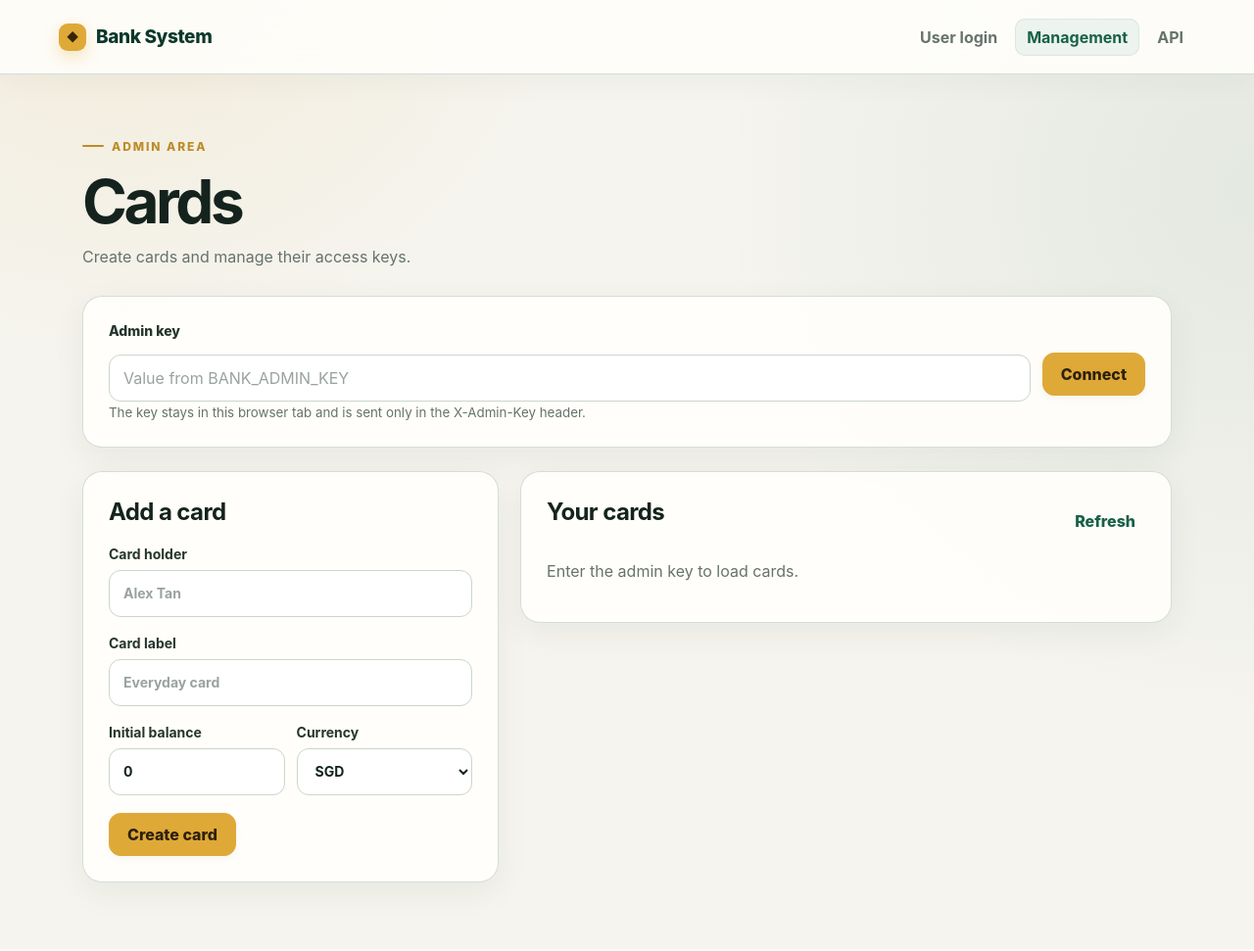
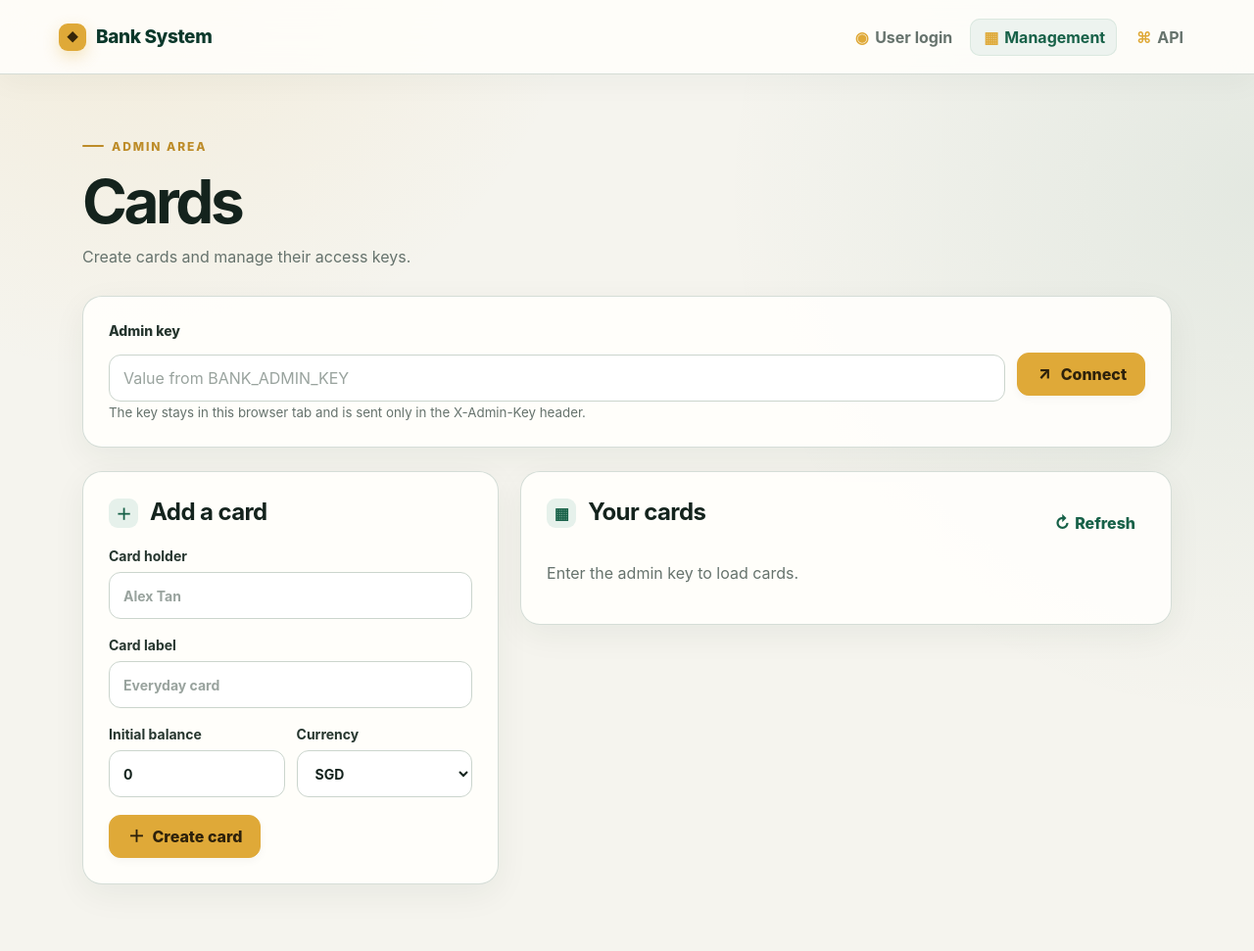
Before and after one commit to zimoliu-vt/bank-system, a Flask app: page /managment in a window 1280 px wide. Shown: the whole page at 98% size. Before the commit the page ends 925 px from the top, so only its background shows below. Run offline with Flask 3, Linux system fonts and the light colour scheme.

Commit message:
Add icons across bank interface

```diff
--- a/static/style.css
+++ b/static/style.css
@@ -18,6 +18,8 @@ button,input,select { font:inherit; }
 .nav nav a.active { box-shadow:inset 0 0 0 1px #dbe8e0; }
 .nav form { margin:0; }
 .icon { display:inline-grid; place-items:center; width:1.2em; color:var(--gold); }
+.action-icon { display:inline-grid; place-items:center; min-width:1.1em; font-size:1.05em; line-height:1; }
+.heading-icon { display:inline-grid; place-items:center; width:30px; height:30px; margin-right:7px; border-radius:9px; background:#e6f1eb; color:var(--green); font-size:16px; vertical-align:middle; }
 .hero-shell,.page { width:min(1160px,100%); margin:auto; padding:68px 24px; }
 .hero { position:relative; isolation:isolate; overflow:hidden; min-height:475px; padding:76px; border-radius:34px; color:#fff; background:linear-gradient(135deg,#092f24 0%,#10513d 52%,#24785c 100%); box-shadow:0 32px 80px rgba(11,56,43,.23); }
 .hero::before,.hero::after { content:""; position:absolute; z-index:-1; border-radius:50%; border:1px solid rgba(255,255,255,.12); }
@@ -30,7 +32,7 @@ button,input,select { font:inherit; }
 .hero p { max-width:660px; color:#d9ebe4; font-size:19px; line-height:1.7; }
 .actions,.inline,.section-title,.form-row { display:flex; align-items:center; gap:12px; }
 .actions { margin-top:30px; }
-.button { display:inline-flex; align-items:center; justify-content:center; min-height:44px; padding:11px 18px; border:1px solid var(--line-strong); border-radius:12px; background:#fff; color:var(--ink); font-weight:800; text-decoration:none; cursor:pointer; box-shadow:0 3px 8px rgba(20,35,29,.04); }
+.button { display:inline-flex; align-items:center; justify-content:center; gap:7px; min-height:44px; padding:11px 18px; border:1px solid var(--line-strong); border-radius:12px; background:#fff; color:var(--ink); font-weight:800; text-decoration:none; cursor:pointer; box-shadow:0 3px 8px rgba(20,35,29,.04); }
 .button:hover { border-color:#aebdb2; transform:translateY(-1px); box-shadow:0 8px 20px rgba(20,35,29,.10); }
 .button.primary { border-color:var(--gold); background:var(--gold); color:#2d210b; }
 .button.primary:hover { background:#e8b64b; box-shadow:0 9px 22px rgba(223,169,56,.26); }
@@ -41,6 +43,9 @@ button,input,select { font:inherit; }
 .security-grid article,.panel,.endpoint { border:1px solid rgba(210,220,213,.92); border-radius:20px; background:rgba(255,254,251,.93); box-shadow:0 10px 34px rgba(21,54,42,.06); }
 .security-grid article { position:relative; overflow:hidden; padding:27px; }
 .security-grid article::before { content:"✓"; display:grid; place-items:center; width:30px; height:30px; margin-bottom:24px; border-radius:9px; background:#e4f1ea; color:var(--green); font-weight:900; }
+.security-grid article:nth-child(1)::before { content:"◇"; }
+.security-grid article:nth-child(2)::before { content:"1"; }
+.security-grid article:nth-child(3)::before { content:"#"; }
 .security-grid strong,.security-grid span { display:block; }
 .security-grid strong { font-size:17px; }
 .security-grid span { margin-top:8px; color:var(--muted); line-height:1.55; }
--- a/templates/api.html
+++ b/templates/api.html
@@ -1,6 +1,6 @@
 <!doctype html>
 <html lang="en"><head><meta charset="utf-8"><meta name="viewport" content="width=device-width,initial-scale=1"><title>API · Bank System</title><link rel="stylesheet" href="{{ url_for('static', filename='style.css') }}"></head>
-<body><header class="nav"><a class="brand" href="/"><span class="icon">◆</span> Bank System</a><nav><a href="/login">User login</a><a href="/management">Management</a><a class="active" href="/api">API</a></nav></header>
+<body><header class="nav"><a class="brand" href="/"><span class="icon">◆</span> Bank System</a><nav><a href="/login"><span class="icon">◉</span> User login</a><a href="/management"><span class="icon">▦</span> Management</a><a class="active" href="/api"><span class="icon">⌘</span> API</a></nav></header>
 <main class="page docs"><span class="eyebrow">API DOCUMENTATION</span><h1>Bank System API</h1><p>User payments require a login session created with a card number and password. Management endpoints use <code>X-Admin-Key</code>; lower-level card endpoints use <code>X-API-Key</code>.</p><div class="warning"><strong>Demo only.</strong> This project is not a real bank or payment processor and should not hold real financial data.</div>
 <section class="endpoint"><span class="method post">POST</span><code>/api/auth/login</code><p>Log in with the full card number and password. Retain the returned session cookie and CSRF token.</p><pre>curl -c session.txt -X POST http://127.0.0.1:2501/api/auth/login \
   -H "Content-Type: application/json" \
--- a/templates/exchange.html
+++ b/templates/exchange.html
@@ -2,4 +2,4 @@
 <html lang="en"><head><meta charset="utf-8"><meta name="viewport" content="width=device-width,initial-scale=1"><meta name="csrf-token" content="{{ csrf_token }}"><title>Exchange · Bank System</title><link rel="stylesheet" href="{{ url_for('static', filename='style.css') }}"></head>
 <body><header class="nav"><a class="brand" href="/account"><span class="icon">◆</span> Bank System</a><nav><a href="/account"><span class="icon">⌂</span> Account</a><a href="/payments"><span class="icon">➜</span> Pay</a><a class="active" href="/exchange"><span class="icon">⇄</span> Exchange</a><form action="/logout" method="post"><button class="nav-button">Log out</button></form></nav></header>
 <main class="page payment-page"><span class="eyebrow">CURRENCY EXCHANGE</span><h1>Exchange money</h1><p class="lead">Convert money between balances in your account using the latest available reference rate.</p><div class="balance-chips">{% for currency, amount in card.balances.items() if amount|float != 0 %}<button type="button" class="balance-chip" data-currency="{{ currency }}" data-amount="{{ amount }}" title="Select {{ currency }}; click again to use the full balance"><strong>{{ currency }}</strong> {{ amount }}</button>{% else %}<span class="empty-balance">No available balance</span>{% endfor %}</div>
-<form id="exchange-form" class="panel payment-form"><div class="form-row"><label>From<select name="from_currency" required>{% for currency, amount in card.balances.items() if amount|float != 0 %}<option>{{ currency }}</option>{% else %}<option value="" disabled selected>No available balance</option>{% endfor %}</select></label><label>To<select name="to_currency">{% for currency in ['USD','SGD','EUR','GBP','CNY'] %}<option>{{ currency }}</option>{% endfor %}</select></label></div><label>Amount<input name="amount" type="number" min="0.01" step="0.01" required placeholder="25.00"></label><button class="button" id="quote-button" type="button">Get quote</button><button class="button primary" id="exchange-button" type="submit" disabled>Confirm exchange</button></form><div id="exchange-result" class="notice hidden"></div><p class="muted rate-note">Reference rates may be delayed and are for this demo only.</p></main><script src="{{ url_for('static', filename='exchange.js') }}"></script></body></html>
+<form id="exchange-form" class="panel payment-form"><div class="form-row"><label>From<select name="from_currency" required>{% for currency, amount in card.balances.items() if amount|float != 0 %}<option>{{ currency }}</option>{% else %}<option value="" disabled selected>No available balance</option>{% endfor %}</select></label><label>To<select name="to_currency">{% for currency in ['USD','SGD','EUR','GBP','CNY'] %}<option>{{ currency }}</option>{% endfor %}</select></label></div><label>Amount<input name="amount" type="number" min="0.01" step="0.01" required placeholder="25.00"></label><button class="button" id="quote-button" type="button"><span class="action-icon">⌁</span> Get quote</button><button class="button primary" id="exchange-button" type="submit" disabled><span class="action-icon">⇄</span> Confirm exchange</button></form><div id="exchange-result" class="notice hidden"></div><p class="muted rate-note">Reference rates may be delayed and are for this demo only.</p></main><script src="{{ url_for('static', filename='exchange.js') }}"></script></body></html>
--- a/templates/index.html
+++ b/templates/index.html
@@ -1,5 +1,5 @@
 <!doctype html>
 <html lang="en"><head><meta charset="utf-8"><meta name="viewport" content="width=device-width,initial-scale=1"><title>Bank System</title><link rel="stylesheet" href="{{ url_for('static', filename='style.css') }}"></head>
-<body><header class="nav"><a class="brand" href="/"><span class="icon">◆</span> Bank System</a><nav><a href="/login">Login</a><a href="/management">Management</a><a href="/api">API</a></nav></header>
-<main class="hero-shell"><section class="hero"><span class="eyebrow">LOCAL DEMO BANK</span><h1>Simple banking with keys that stay private.</h1><p>Log in with your card number and password to see your balance, review spending, and make protected payments.</p><div class="actions"><a class="button primary" href="/login">Log in</a><a class="button" href="/management">Manage cards</a></div></section>
+<body><header class="nav"><a class="brand" href="/"><span class="icon">◆</span> Bank System</a><nav><a href="/login"><span class="icon">◉</span> Login</a><a href="/management"><span class="icon">▦</span> Management</a><a href="/api"><span class="icon">⌘</span> API</a></nav></header>
+<main class="hero-shell"><section class="hero"><span class="eyebrow">LOCAL DEMO BANK</span><h1>Simple banking with keys that stay private.</h1><p>Log in with your card number and password to see your balance, review spending, and make protected payments.</p><div class="actions"><a class="button primary" href="/login"><span class="action-icon">→</span> Log in</a><a class="button" href="/management"><span class="action-icon">▦</span> Manage cards</a></div></section>
 <section class="security-grid"><article><strong>One key per card</strong><span>Compromising one key does not expose every card.</span></article><article><strong>Shown only once</strong><span>Save new keys when they are created or replaced.</span></article><article><strong>Hashed at rest</strong><span>Raw card keys are never written to the database.</span></article></section></main></body></html>
--- a/templates/login.html
+++ b/templates/login.html
@@ -1,4 +1,4 @@
 <!doctype html>
 <html lang="en"><head><meta charset="utf-8"><meta name="viewport" content="width=device-width,initial-scale=1"><title>Login · Bank System</title><link rel="stylesheet" href="{{ url_for('static', filename='style.css') }}"></head>
-<body><header class="nav"><a class="brand" href="/"><span class="icon">◆</span> Bank System</a><nav><a class="active" href="/login">Login</a><a href="/management">Management</a><a href="/api">API</a></nav></header>
-<main class="auth-page"><form method="post" class="panel auth-card"><span class="eyebrow">CARDHOLDER LOGIN</span><h1>Welcome back</h1><p>Enter your 8-digit card number and password to view your account.</p>{% if error %}<div class="notice error">{{ error }}</div>{% endif %}<label>Card number<input name="card_number" inputmode="numeric" autocomplete="cc-number" minlength="8" maxlength="9" required placeholder="4000 0000"></label><label>Password<input name="password" type="password" autocomplete="current-password" required></label><button class="button primary full" type="submit">Log in</button></form></main></body></html>
+<body><header class="nav"><a class="brand" href="/"><span class="icon">◆</span> Bank System</a><nav><a class="active" href="/login"><span class="icon">◉</span> Login</a><a href="/management"><span class="icon">▦</span> Management</a><a href="/api"><span class="icon">⌘</span> API</a></nav></header>
+<main class="auth-page"><form method="post" class="panel auth-card"><span class="eyebrow">CARDHOLDER LOGIN</span><h1>Welcome back</h1><p>Enter your 8-digit card number and password to view your account.</p>{% if error %}<div class="notice error">{{ error }}</div>{% endif %}<label>Card number<input name="card_number" inputmode="numeric" autocomplete="cc-number" minlength="8" maxlength="9" required placeholder="4000 0000"></label><label>Password<input name="password" type="password" autocomplete="current-password" required></label><button class="button primary full" type="submit"><span class="action-icon">→</span> Log in</button></form></main></body></html>
--- a/templates/management.html
+++ b/templates/management.html
@@ -1,9 +1,9 @@
 <!doctype html>
 <html lang="en"><head><meta charset="utf-8"><meta name="viewport" content="width=device-width,initial-scale=1"><title>Management · Bank System</title><link rel="stylesheet" href="{{ url_for('static', filename='style.css') }}"></head>
-<body><header class="nav"><a class="brand" href="/"><span class="icon">◆</span> Bank System</a><nav><a href="/login">User login</a><a class="active" href="/management">Management</a><a href="/api">API</a></nav></header>
+<body><header class="nav"><a class="brand" href="/"><span class="icon">◆</span> Bank System</a><nav><a href="/login"><span class="icon">◉</span> User login</a><a class="active" href="/management"><span class="icon">▦</span> Management</a><a href="/api"><span class="icon">⌘</span> API</a></nav></header>
 <main class="page"><div class="page-heading"><span class="eyebrow">ADMIN AREA</span><h1>Cards</h1><p>Create cards and manage their access keys.</p></div>
-<section class="panel admin-key-panel"><label for="admin-key">Admin key</label><div class="inline"><input id="admin-key" type="password" autocomplete="off" placeholder="Value from BANK_ADMIN_KEY"><button id="connect" class="button primary">Connect</button></div><small>The key stays in this browser tab and is sent only in the X-Admin-Key header.</small></section>
-<div id="notice" class="notice hidden"></div><section class="two-column"><form id="create-form" class="panel"><h2>Add a card</h2><label>Card holder<input name="holder" required maxlength="100" placeholder="Alex Tan"></label><label>Card label<input name="label" maxlength="80" placeholder="Everyday card"></label><div class="form-row"><label>Initial balance<input name="initial_balance" type="number" min="0" step="0.01" value="0"></label><label>Currency<select name="currency"><option>SGD</option><option>USD</option><option>EUR</option><option>GBP</option><option>CNY</option></select></label></div><button class="button primary" type="submit">Create card</button></form>
-<section class="panel"><div class="section-title"><h2>Your cards</h2><button id="refresh" class="text-button">Refresh</button></div><div id="cards" class="card-list"><p class="muted">Enter the admin key to load cards.</p></div></section></section></main>
-<dialog id="key-dialog"><h2>Save this API key</h2><p>This is the only time the raw key will be displayed.</p><code id="new-key"></code><div class="actions"><button id="copy-key" class="button primary">Copy key</button><button id="close-dialog" class="button">I saved it</button></div></dialog>
+<section class="panel admin-key-panel"><label for="admin-key">Admin key</label><div class="inline"><input id="admin-key" type="password" autocomplete="off" placeholder="Value from BANK_ADMIN_KEY"><button id="connect" class="button primary"><span class="action-icon">↗</span> Connect</button></div><small>The key stays in this browser tab and is sent only in the X-Admin-Key header.</small></section>
+<div id="notice" class="notice hidden"></div><section class="two-column"><form id="create-form" class="panel"><h2><span class="heading-icon">＋</span> Add a card</h2><label>Card holder<input name="holder" required maxlength="100" placeholder="Alex Tan"></label><label>Card label<input name="label" maxlength="80" placeholder="Everyday card"></label><div class="form-row"><label>Initial balance<input name="initial_balance" type="number" min="0" step="0.01" value="0"></label><label>Currency<select name="currency"><option>SGD</option><option>USD</option><option>EUR</option><option>GBP</option><option>CNY</option></select></label></div><button class="button primary" type="submit"><span class="action-icon">＋</span> Create card</button></form>
+<section class="panel"><div class="section-title"><h2><span class="heading-icon">▦</span> Your cards</h2><button id="refresh" class="text-button"><span class="action-icon">↻</span> Refresh</button></div><div id="cards" class="card-list"><p class="muted">Enter the admin key to load cards.</p></div></section></section></main>
+<dialog id="key-dialog"><h2><span class="heading-icon">⌘</span> Save this API key</h2><p>This is the only time the raw key will be displayed.</p><code id="new-key"></code><div class="actions"><button id="copy-key" class="button primary"><span class="action-icon">⧉</span> Copy key</button><button id="close-dialog" class="button"><span class="action-icon">✓</span> I saved it</button></div></dialog>
 <dialog id="login-dialog"><form id="login-form"><h2>Set card login</h2><p>The user will log in with the card number and this password.</p><input id="login-card-id" type="hidden"><label>New password<input id="login-password" type="password" minlength="10" maxlength="200" autocomplete="new-password" required></label><div class="actions"><button class="button primary" type="submit">Save login</button><button id="close-login-dialog" class="button" type="button">Cancel</button></div></form></dialog><script src="{{ url_for('static', filename='management.js') }}"></script></body></html>
--- a/templates/payments.html
+++ b/templates/payments.html
@@ -2,4 +2,4 @@
 <html lang="en"><head><meta charset="utf-8"><meta name="viewport" content="width=device-width,initial-scale=1"><meta name="csrf-token" content="{{ csrf_token }}"><title>Payments · Bank System</title><link rel="stylesheet" href="{{ url_for('static', filename='style.css') }}"></head>
 <body><header class="nav"><a class="brand" href="/account"><span class="icon">◆</span> Bank System</a><nav><a href="/account"><span class="icon">⌂</span> Account</a><a class="active" href="/payments"><span class="icon">➜</span> Pay</a><a href="/exchange"><span class="icon">⇄</span> Exchange</a><form action="/logout" method="post"><button class="nav-button">Log out</button></form></nav></header>
 <main class="page payment-page"><span class="eyebrow">SECURE TRANSFER</span><h1>Send money</h1><p class="lead">Paying from {{ card.label }} · {{ card.card_number }}.</p><div class="balance-chips">{% for currency, balance in card.balances.items() if balance|float != 0 %}<button type="button" class="balance-chip" data-currency="{{ currency }}" data-amount="{{ balance }}" title="Select {{ currency }}; click again to use the full balance"><strong>{{ currency }}</strong> {{ balance }}</button>{% else %}<span class="empty-balance">No available balance</span>{% endfor %}</div><div class="warning"><strong>No currency exchange:</strong> sending 10 SGD credits the recipient with a separate 10 SGD balance, even if their main card currency is USD.</div>
-<form id="payment-form" class="panel payment-form"><label>Recipient card ID<input name="to_card_id" type="number" min="1" required placeholder="2"></label><div class="form-row"><label>Send from balance<select name="currency" required>{% for currency, balance in card.balances.items() if balance|float != 0 %}<option value="{{ currency }}">{{ currency }} — {{ balance }}</option>{% else %}<option value="" disabled selected>No available balance</option>{% endfor %}</select></label><label>Amount<input name="amount" type="number" min="0.01" step="0.01" required placeholder="25.00"></label></div><label>Description<input name="description" maxlength="160" placeholder="Lunch"></label><button class="button primary" type="submit">Send payment</button></form><div id="payment-result" class="notice hidden"></div></main><script src="{{ url_for('static', filename='payments.js') }}"></script></body></html>
+<form id="payment-form" class="panel payment-form"><label>Recipient card ID<input name="to_card_id" type="number" min="1" required placeholder="2"></label><div class="form-row"><label>Send from balance<select name="currency" required>{% for currency, balance in card.balances.items() if balance|float != 0 %}<option value="{{ currency }}">{{ currency }} — {{ balance }}</option>{% else %}<option value="" disabled selected>No available balance</option>{% endfor %}</select></label><label>Amount<input name="amount" type="number" min="0.01" step="0.01" required placeholder="25.00"></label></div><label>Description<input name="description" maxlength="160" placeholder="Lunch"></label><button class="button primary" type="submit"><span class="action-icon">➜</span> Send payment</button></form><div id="payment-result" class="notice hidden"></div></main><script src="{{ url_for('static', filename='payments.js') }}"></script></body></html>
```
